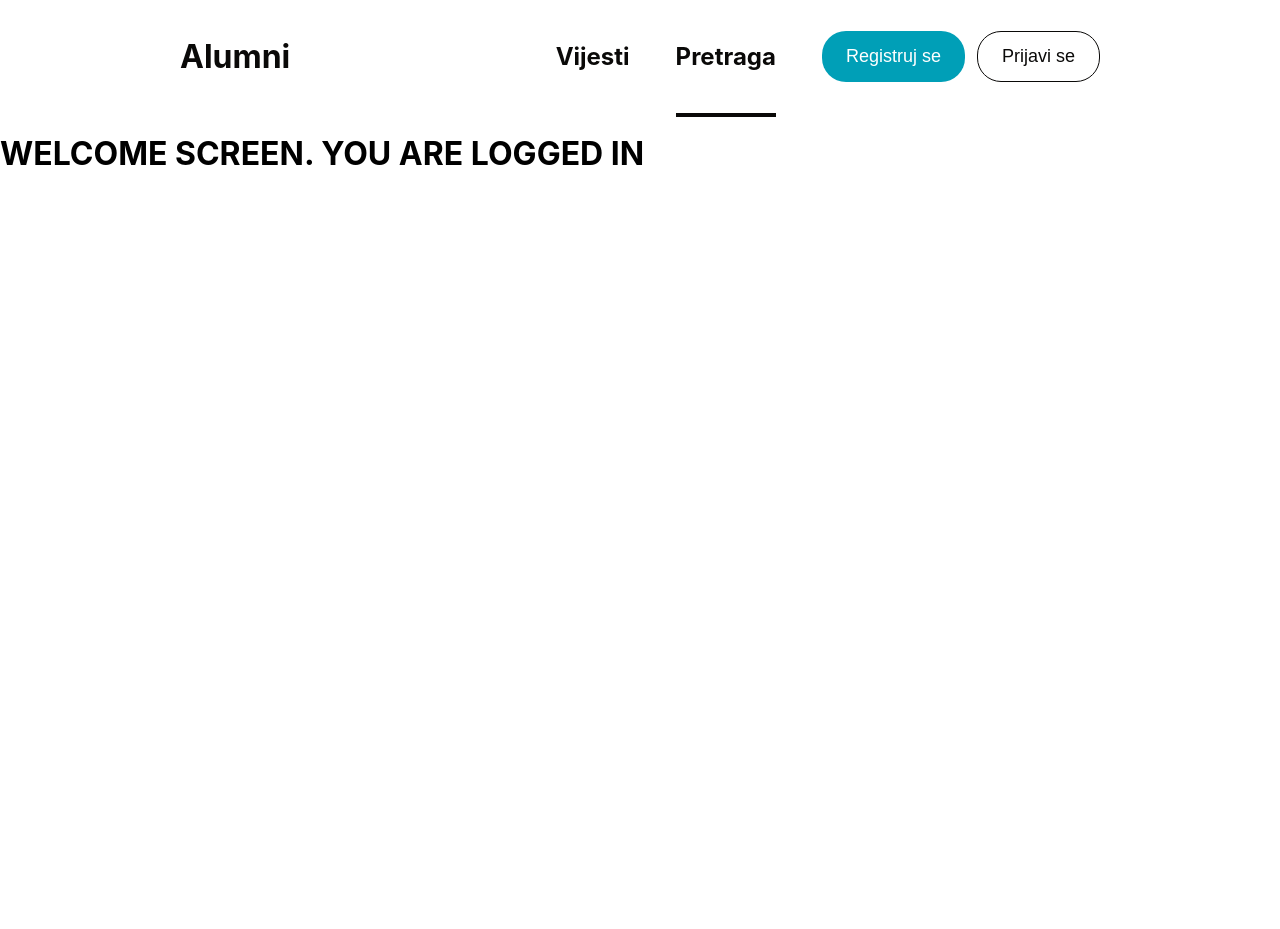
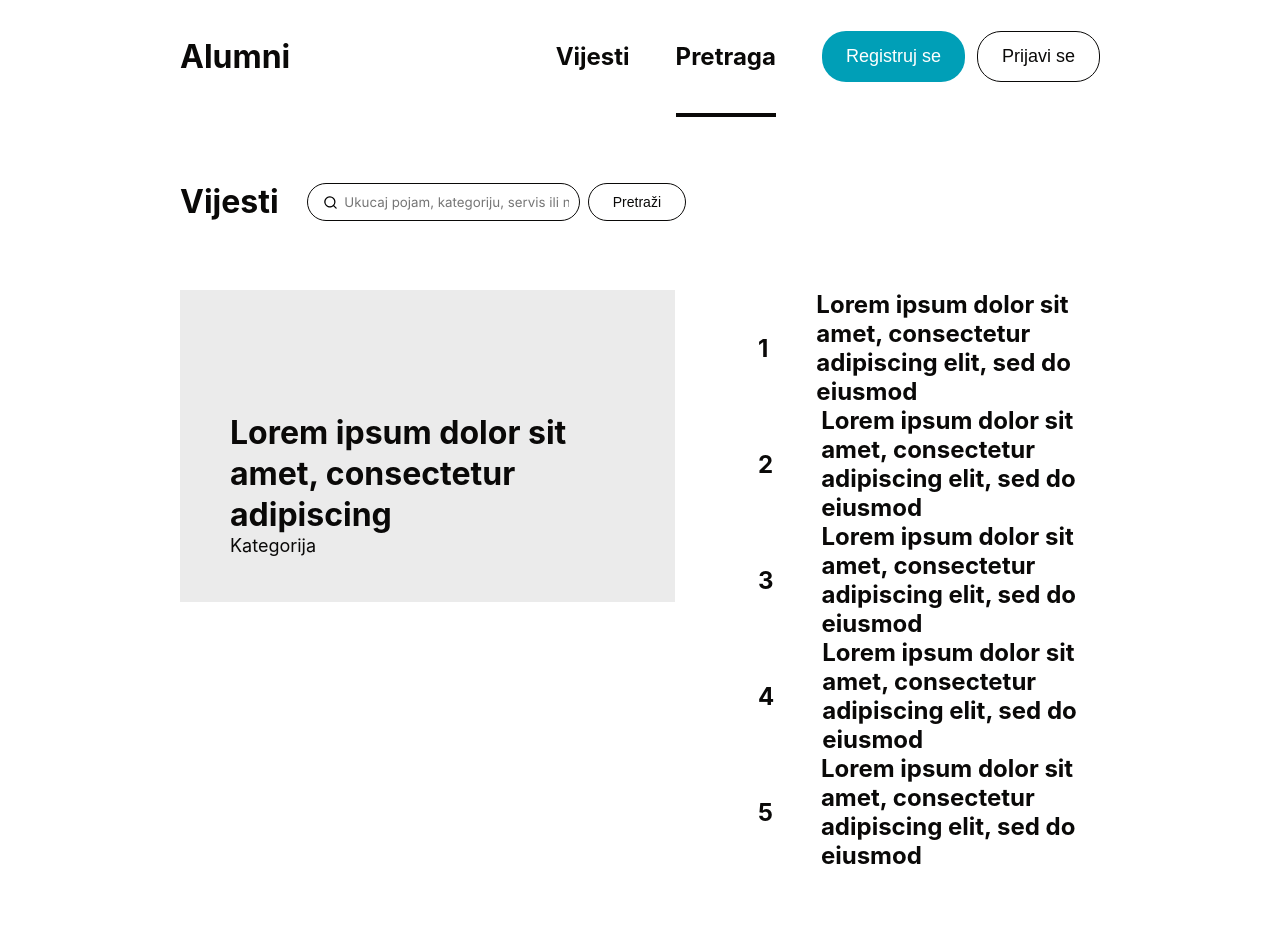
Before and after one commit to codeworks-ba/company-app, a React (Create React App) app: page /vijesti in a window 1280 px wide. Shown: the top 929 px of the page. Before the commit the page ends 800 px from the top, so only its background shows below. Built offline with nearby package versions, Linux system fonts and the light colour scheme.

Commit message:
feat: vijesti screen

```diff
--- a/src/components/Button/Button.tsx
+++ b/src/components/Button/Button.tsx
@@ -1,11 +1,13 @@
 import React from 'react';
 import { ButtonStyleProps, Variant, styles } from './Button.styles';
 import { ColorVariants, Typography } from '../Typography/Typography';
+import { TypographyVariants } from '../Typography/Typography.styles';
 
 type ButtonProps = {
   text: string;
   onClick: () => void;
   color?: string;
+  textVariant?: TypographyVariants;
 } & ButtonStyleProps;
 
 const colorVariantMap: { [key in Variant]: ColorVariants } = {
@@ -18,13 +20,14 @@ export const Button: React.FC<ButtonProps> = ({
   text,
   onClick,
   variant,
+  textVariant = 'bodyNormal',
   color = '#009FB7'
 }) => {
   const style = styles({ variant });
 
   return (
     <button onClick={onClick} style={style(color).buttonComponent}>
-      <Typography variant={'bodyMedium'} color={colorVariantMap[variant]}>
+      <Typography variant={textVariant} color={colorVariantMap[variant]}>
         {text}
       </Typography>
     </button>
--- a/src/components/ImageWithText/ImageWithText.styles.ts
+++ b/src/components/ImageWithText/ImageWithText.styles.ts
@@ -12,12 +12,11 @@ export const styles = makeStyles({
     objectFit: 'cover'
   },
   textContainer: {
-    width: '100%',
-    height: '30%',
     position: 'absolute',
-    bottom: 0,
+    bottom: '50px',
+    left: '50px',
+    right: '50px',
     display: 'flex',
-    alignItems: 'center',
     background: `linear-gradient(0deg, rgba(235,235,235,1) 0%, rgba(255,255,255,0) 100%)`
   }
 });
--- a/src/components/ImageWithText/ImageWithText.tsx
+++ b/src/components/ImageWithText/ImageWithText.tsx
@@ -18,9 +18,9 @@ export const ImageWithText: React.FC<ImageWithTextProps> = ({
     <div style={styles.imageContainer}>
       <img src={image} alt="imageFailedToRender" style={styles.imageStyle} />
       <div style={styles.textContainer}>
-        <div style={{ marginLeft: '10%' }}>
-          <Typography>{header}</Typography>
-          <Typography>{subtitle}</Typography>
+        <div>
+          <Typography variant={'headingBold'}>{header}</Typography>
+          <Typography variant={'bodyNormal'}>{subtitle}</Typography>
         </div>
       </div>
     </div>
--- a/src/components/Input/Input.styles.ts
+++ b/src/components/Input/Input.styles.ts
@@ -1,6 +1,7 @@
 import React from 'react';
 import { makeStyles } from '../../style/theme/MakeStyles';
 import { FieldError } from 'react-hook-form';
+import { themeColors } from '../../style/theme/colors';
 
 const TypeOptions = {
   search: 'search',
@@ -12,8 +13,9 @@ export type Type = keyof typeof TypeOptions;
 const types = (error?: FieldError): { [key in Type]: React.CSSProperties } => {
   return {
     search: {
-      border: error ? '1px solid red' : '1px solid #D4D4D4',
+      border: error ? '1px solid red' : `1px solid ${themeColors.primaryColor}`,
       borderRadius: 23,
+      width: '-webkit-fill-available',
       paddingLeft: 36
     },
     input: {
--- a/src/components/Typography/Typography.styles.ts
+++ b/src/components/Typography/Typography.styles.ts
@@ -3,9 +3,13 @@ import { makeStyles } from '../../style/theme/MakeStyles';
 const typographyVariants = {
   headingBold: {},
   subHeadingBold: {},
+  subHeadingNormal: {},
   bodyMedium: {},
   bodyBold: {},
-  bodyNormal: {}
+  bodyNormal: {},
+  bodySmall: {},
+  bodySmallBold: {},
+  smallButtonText: {}
 };
 
 export type TypographyVariants = keyof typeof typographyVariants;
@@ -17,6 +21,14 @@ export const styles = () =>
       fontWeight: 'bold',
       fontSize: '32px',
       lineHeight: '41px',
+      letterSpacing: '0px',
+      color: '#0A0908'
+    },
+    subHeadingNormal: {
+      font: 'Inter',
+      fontSize: '24px',
+      lineHeight: '29px',
+      fontWeight: 'normal',
       letterSpacing: '0px',
       color: '#0A0908'
     },
@@ -50,5 +62,29 @@ export const styles = () =>
       fontWeight: 'normal',
       letterSpacing: '0px',
       color: '#0A0908'
+    },
+    smallButtonText: {
+      font: 'Inter',
+      fontSize: '14px',
+      lineHeight: '0',
+      fontWeight: 'normal',
+      letterSpacing: '0px',
+      color: '#0A0908'
+    },
+    bodySmall: {
+      font: 'Inter',
+      fontSize: '14px',
+      lineHeight: '1',
+      fontWeight: 'normal',
+      letterSpacing: '0px',
+      color: '#0A0908'
+    },
+    bodySmallBold: {
+      font: 'Inter',
+      fontSize: '14px',
+      lineHeight: '1',
+      fontWeight: 'bold',
+      letterSpacing: '0px',
+      color: '#0A0908'
     }
   });
--- /dev/null
+++ b/src/dummyData/DummyData.ts
@@ -0,0 +1,45 @@
+export const newsMainText = [
+  {
+    text: 'Lorem ipsum dolor sit amet, consectetur adipiscing elit, sed do eiusmod'
+  },
+  {
+    text: 'Lorem ipsum dolor sit amet, consectetur adipiscing elit, sed do eiusmod'
+  },
+  {
+    text: 'Lorem ipsum dolor sit amet, consectetur adipiscing elit, sed do eiusmod'
+  },
+  {
+    text: 'Lorem ipsum dolor sit amet, consectetur adipiscing elit, sed do eiusmod'
+  },
+  {
+    text: 'Lorem ipsum dolor sit amet, consectetur adipiscing elit, sed do eiusmod'
+  }
+];
+
+export const secondaryNews = [
+  {
+    date: '26.11.2023',
+    author: 'John Doe',
+    text: 'gravida dictum fusce ut placerat orci nulla pellentesque dignissim enim sit amet venenatis urna cursus'
+  },
+  {
+    date: '25.11.2023',
+    author: 'Johnny Doe',
+    text: 'faucibus interdum posuere lorem ipsum dolor sit amet consectetur adipiscing elit duis tristique sollicitudin nibh sit amet commodo nulla facilisi'
+  },
+  {
+    date: '21.11.2023',
+    author: 'Jenny Doe',
+    text: 'eget est lorem ipsum dolor sit amet consectetur adipiscing elit'
+  },
+  {
+    date: '19.11.2023',
+    author: 'John Q. Public',
+    text: 'aliquam ut porttitor leo a diam sollicitudin tempor id eu nisl nunc mi ipsum faucibus vitae aliquet nec ullamcorper sit amet risus nullam eget felis eget nunc lobortis mattis aliquam'
+  },
+  {
+    date: '05.11.2023',
+    author: 'John Smith',
+    text: 'eget est lorem ipsum dolor sit amet consectetur adipiscing elit'
+  }
+];
--- a/src/pages/DummyComponentScreen/DummyComponentScreen.tsx
+++ b/src/pages/DummyComponentScreen/DummyComponentScreen.tsx
@@ -85,7 +85,7 @@ export const DummyComponentScreen: React.FC<LoginScreenProps> = () => {
         </div>
       </div>
       <br />
-      <div style={{ width: '20%' }}>
+      <div style={{ width: '100%' }}>
         <ControlledInput
           control={control}
           name={'test3'}
--- /dev/null
+++ b/src/pages/WelcomeScreen/WelcomeScreen.styles.ts
@@ -0,0 +1,73 @@
+import { makeStyles } from '../../style/theme/MakeStyles';
+
+export const styles = makeStyles({
+  newsWrapper: {
+    padding: '0px 180px 34px'
+  },
+  searchWrapper: {
+    width: '55%',
+    padding: '68px 0px',
+    display: 'flex',
+    flexDirection: 'row',
+    alignItems: 'center'
+  },
+  searchInputWrapper: {
+    display: 'flex',
+    flexDirection: 'row',
+    justifyContent: 'flex-end',
+    gap: 8,
+    width: '100%'
+  },
+  mainImageWrapper: {
+    display: 'flex',
+    flexDirection: 'row',
+    gap: '83px'
+  },
+  mainImage: {
+    width: '55%',
+    height: '55%'
+  },
+  mainTextWrapper: {
+    width: '38%',
+    display: 'flex',
+    flexDirection: 'column',
+    justifyContent: 'space-between'
+  },
+  textWrapper: {
+    display: 'flex',
+    flexDirection: 'row',
+    gap: '48px',
+    alignItems: 'center'
+  },
+  secondaryNewsWrapper: {
+    marginTop: '62px',
+    display: 'flex',
+    flexDirection: 'column',
+    width: '100%'
+  },
+  secondaryImage: {
+    width: '406px',
+    height: '305px',
+    objectFit: 'cover',
+    marginRight: '57px'
+  },
+  dateAndAuthorWrapper: {
+    position: 'absolute',
+    top: 0,
+    left: 0,
+    display: 'flex',
+    flexDirection: 'row',
+    gap: '12px',
+    width: 'max-content'
+  },
+  categoryWrapper: {
+    position: 'absolute',
+    bottom: 0,
+    left: 0,
+    width: 'max-content'
+  },
+  secondaryNewsTextWrapper: {
+    marginTop: '34px',
+    marginBottom: '34px'
+  }
+});
--- a/src/pages/WelcomeScreen/WelcomeScreen.tsx
+++ b/src/pages/WelcomeScreen/WelcomeScreen.tsx
@@ -1,11 +1,87 @@
 import React from 'react';
+import { styles } from './WelcomeScreen.styles';
+import { Typography } from '../../components/Typography/Typography';
+import { useForm } from 'react-hook-form';
+import { ControlledInput } from '../../components/Input/Input';
+import { Button } from '../../components/Button/Button';
+import { ImageWithText } from '../../components/ImageWithText/ImageWithText';
+import blankImage from '../../images/blankImage.png';
+import { newsMainText, secondaryNews } from '../../dummyData/DummyData';
 
 type WelcomeScreenProps = unknown;
 
 export const WelcomeScreen: React.FC<WelcomeScreenProps> = () => {
+  const { control, handleSubmit } = useForm<any>({
+    // resolver: yupResolver(validationSchema)
+  });
+
   return (
-    <div>
-      <h1>WELCOME SCREEN. YOU ARE LOGGED IN</h1>
+    <div style={styles.newsWrapper}>
+      <div style={{ width: '100%' }}>
+        <div style={styles.searchWrapper}>
+          <div style={{ display: 'flex', width: '30%' }}>
+            <Typography variant={'headingBold'}>Vijesti</Typography>
+          </div>
+          <div style={styles.searchInputWrapper}>
+            <div style={{ width: '70%' }}>
+              <ControlledInput
+                control={control}
+                name="search"
+                inputType={'search'}
+                label="Ukucaj pojam, kategoriju, servis ili naziv..."
+              />
+            </div>
+            <Button
+              text="Pretraži"
+              variant={'outlined'}
+              onClick={() => {}}
+              textVariant={'smallButtonText'}
+            />
+          </div>
+        </div>
+        <div style={styles.mainImageWrapper}>
+          <div style={styles.mainImage}>
+            <ImageWithText
+              header="Lorem ipsum dolor sit amet, consectetur adipiscing"
+              subtitle="Kategorija"
+              image={blankImage}
+            />
+          </div>
+          <div style={styles.mainTextWrapper}>
+            {newsMainText.map((text, index) => (
+              <div style={styles.textWrapper}>
+                <Typography variant={'subHeadingBold'}>{index + 1}</Typography>
+                <Typography variant={'subHeadingBold'}>{text.text}</Typography>
+              </div>
+            ))}
+          </div>
+        </div>
+        {secondaryNews.map((news) => (
+          <div style={styles.secondaryNewsWrapper}>
+            <div style={{ display: 'flex', flexDirection: 'row' }}>
+              <img
+                src={blankImage}
+                alt="failedToRender"
+                style={styles.secondaryImage}
+              />
+              <div style={{ position: 'relative' }}>
+                <div style={styles.dateAndAuthorWrapper}>
+                  <Typography variant={'bodyMedium'}>{news.date}</Typography>
+                  <Typography variant={'bodyMedium'}>|</Typography>
+                  <Typography variant={'bodyBold'}>Autor:</Typography>
+                  <Typography variant={'bodyMedium'}>{news.author}</Typography>
+                </div>
+                <div style={styles.categoryWrapper}>
+                  <Typography variant={'bodyMedium'}>Kategorija</Typography>
+                </div>
+              </div>
+              <div style={styles.secondaryNewsTextWrapper}>
+                <Typography variant={'headingBold'}>{news.text}</Typography>
+              </div>
+            </div>
+          </div>
+        ))}
+      </div>
     </div>
   );
 };
```
